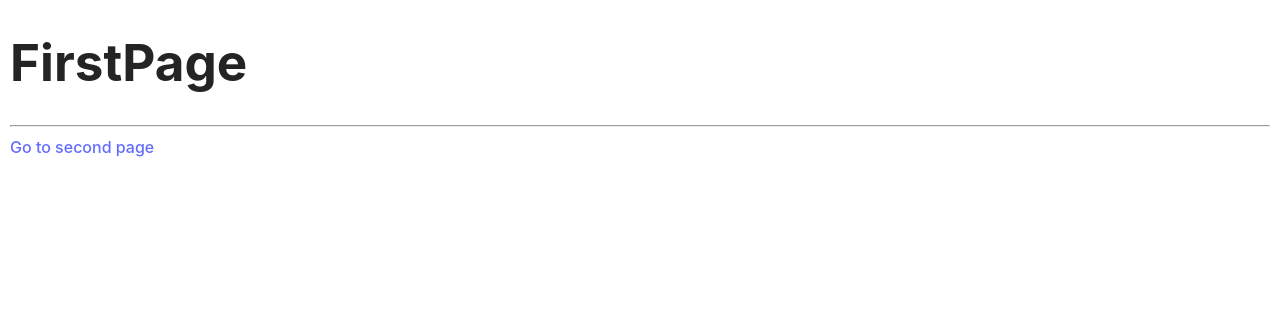
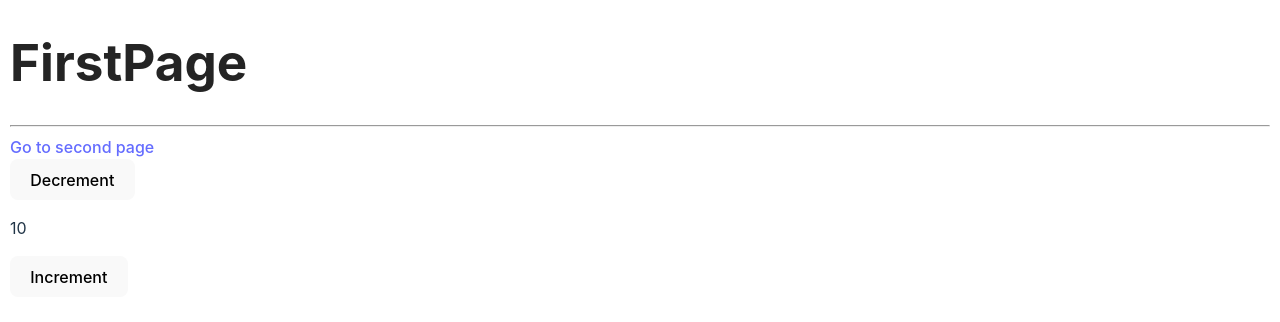
Before and after one commit to Ruli-AlSe/pairing-session-pokeapi, a React (Vite) app: page / in a window 1280 px wide. Shown: the top 322 px of the page. Built offline with nearby package versions, Linux system fonts and the light colour scheme.

Commit message:
Install redux-toolkit and configure the store

```diff
--- a/package.json
+++ b/package.json
@@ -10,8 +10,10 @@
     "preview": "vite preview"
   },
   "dependencies": {
+    "@reduxjs/toolkit": "^2.4.0",
     "react": "^18.3.1",
     "react-dom": "^18.3.1",
+    "react-redux": "^9.1.2",
     "react-router-dom": "6"
   },
   "devDependencies": {
--- a/src/MyApp.tsx
+++ b/src/MyApp.tsx
@@ -1,7 +1,15 @@
+import { Provider } from 'react-redux';
 import { AppRouter } from './router';
+import { store } from './store';
 
 function MyApp() {
-  return <AppRouter />;
+  return (
+    <>
+      <Provider store={store}>
+        <AppRouter />
+      </Provider>
+    </>
+  );
 }
 
 export default MyApp;
--- /dev/null
+++ b/src/hooks/index.ts
@@ -0,0 +1 @@
+export * from './useCounterStore';
--- /dev/null
+++ b/src/hooks/useCounterStore.ts
@@ -0,0 +1,22 @@
+import { onDecrement, onIncrement, useAppDispatch, useAppSelector } from '../store';
+
+export const useCounterStore = () => {
+  const { value } = useAppSelector((state) => state.counter);
+  const dispatch = useAppDispatch();
+
+  const incrementCounter = () => {
+    dispatch(onIncrement());
+  };
+
+  const decrementCounter = () => {
+    dispatch(onDecrement());
+  };
+
+  return {
+    //* Properties
+    value,
+    //* Methods
+    decrementCounter,
+    incrementCounter,
+  };
+};
--- a/src/page-one/pages/FirstPage.tsx
+++ b/src/page-one/pages/FirstPage.tsx
@@ -1,9 +1,19 @@
+import { useCounterStore } from '../../hooks';
+
 export const FirstPage = () => {
+  const { decrementCounter, incrementCounter, value } = useCounterStore();
+
   return (
     <div>
       <h1>FirstPage</h1>
       <hr />
       <a href="/second-page">Go to second page</a>
+
+      <div>
+        <button onClick={decrementCounter}>Decrement</button>
+        <p>{value}</p>
+        <button onClick={incrementCounter}>Increment</button>
+      </div>
     </div>
   );
 };
--- /dev/null
+++ b/src/store/counter/counterSlice.ts
@@ -0,0 +1,25 @@
+import { createSlice } from '@reduxjs/toolkit';
+// import type { PayloadAction } from '@reduxjs/toolkit';
+
+export interface CounterState {
+  value: number;
+}
+
+const initialState: CounterState = {
+  value: 10,
+};
+
+export const counterSlice = createSlice({
+  name: 'counter',
+  initialState,
+  reducers: {
+    onIncrement: (state) => {
+      state.value += 1;
+    },
+    onDecrement: (state) => {
+      state.value -= 1;
+    },
+  },
+});
+
+export const { onIncrement, onDecrement } = counterSlice.actions;
--- /dev/null
+++ b/src/store/index.ts
@@ -0,0 +1,2 @@
+export * from './counter/counterSlice';
+export * from './store';
--- /dev/null
+++ b/src/store/store.ts
@@ -0,0 +1,16 @@
+import { configureStore } from '@reduxjs/toolkit';
+import { counterSlice } from '.';
+import { useDispatch, useSelector } from 'react-redux';
+
+export const store = configureStore({
+  reducer: {
+    counter: counterSlice.reducer,
+  },
+});
+
+// Infer the `RootState` and `AppDispatch` types from the store itself
+export type RootState = ReturnType<typeof store.getState>;
+// Inferred type: {posts: PostsState, comments: CommentsState, users: UsersState}
+export type AppDispatch = typeof store.dispatch;
+export const useAppDispatch = useDispatch.withTypes<AppDispatch>();
+export const useAppSelector = useSelector.withTypes<RootState>();
```
Also changed, not shown: 1 other file (tests, documents, lock files or other folders).
